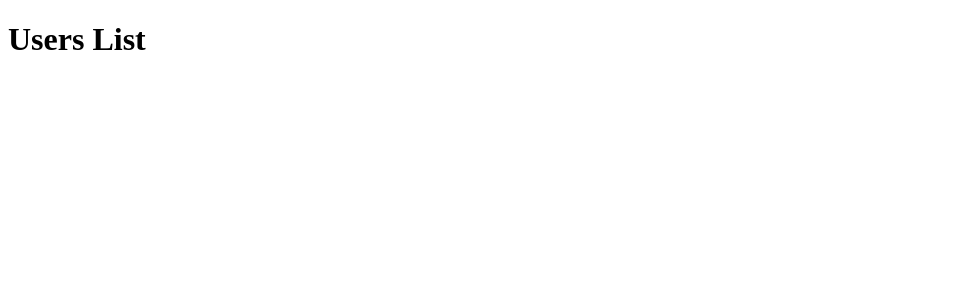
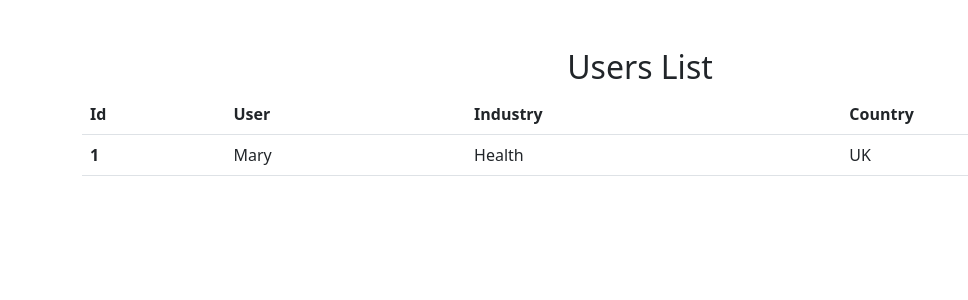
Before and after one commit to albertoecf/ecommerce_resources, a Django app: page /users/list/ in a window 1280 px wide. Before the commit the part shown is almost empty. Shown: the top 300 px of the page, without its empty margins (0-968 px from the left). Run offline with Django 4.2, Linux system fonts and the light colour scheme; some libraries are stand-ins or nearby versions.

Commit message:
feat: add dummy table

```diff
--- a/ecom_project/templates/users_list.html
+++ b/ecom_project/templates/users_list.html
@@ -1,10 +1,32 @@
+{% load static %}
 <!DOCTYPE html>
 <html lang="en" dir="ltr">
 <head>
   <meta charset="utf-8">
   <title>Users List</title>
+  <link rel="stylesheet" href="{% static 'css/bootstrap.min.css' %}">
 </head>
 <body>
-      <h1>Users List</h1>
+  <div class="container">
+    <h2 class="text-center mt-5">Users List</h2>
+    <table class="table">
+      <thead>
+        <tr>
+          <th scope="col">Id</th>
+          <th scope="col">User</th>
+          <th scope="col">Industry</th>
+          <th scope="col">Country</th>
+        </tr>
+      </thead>
+      <tbody>
+        <tr>
+          <th scope="row">1</th>
+          <td>Mary</td>
+          <td>Health</td>
+          <td>UK</td>
+        </tr>
+      </tbody>
+    </table>
+  </div>
 </body>
 </html>
```
Lines whose indentation alone changed are shown as unchanged.
